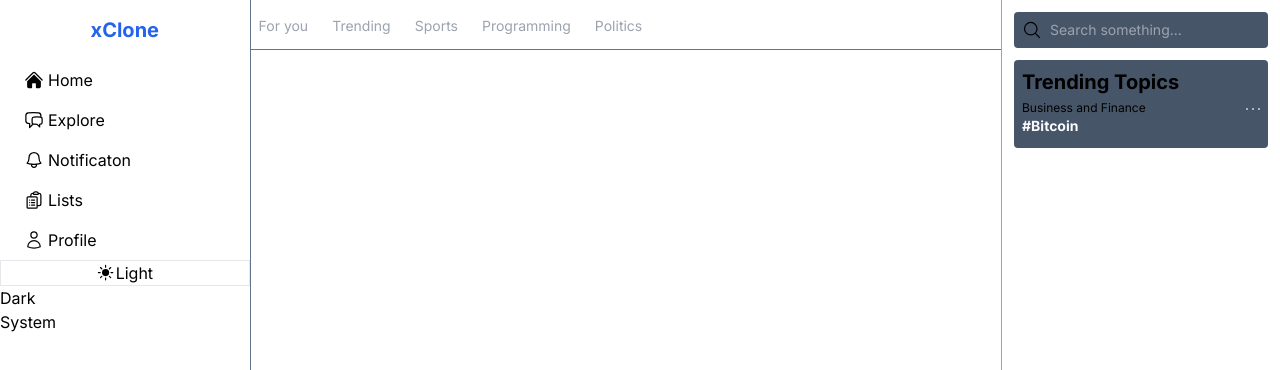
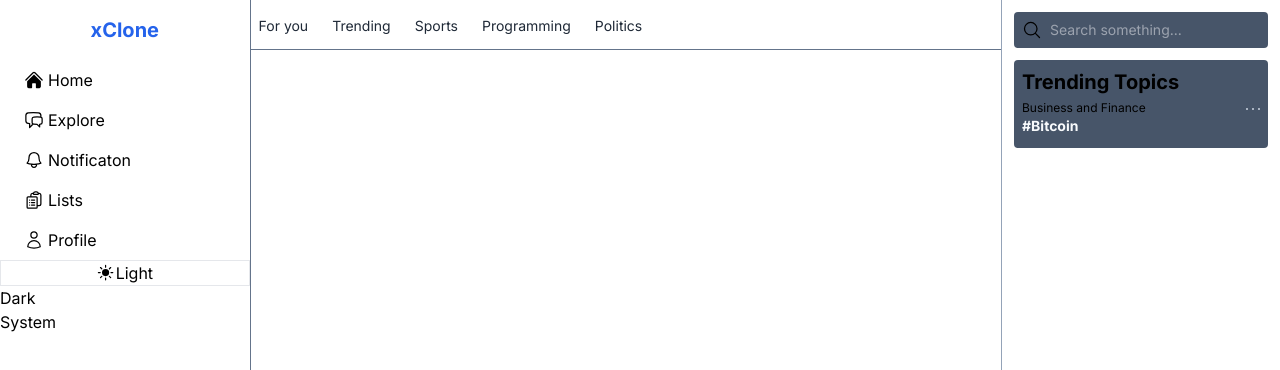
Before and after one commit to ashsajal1/xclone, a Next.js app: page / in a window 1280 px wide. Shown: the top 370 px of the page. Built offline with nearby package versions, Linux system fonts and the light colour scheme.

Commit message:
add dark and light mode design in top header option

```diff
--- a/src/app/page.tsx
+++ b/src/app/page.tsx
@@ -18,8 +18,8 @@ export default function Home() {
         <nav className="w-full">
           <div className='h-[50px] border-b border-slate-500 flex items-center gap-2'>
             {items.map((item) => (
-              <div onClick={() => handleChange(item)} key={item} className='text-gray-400 hover:text-gray-200 cursor-pointer select-none text-center flex flex-col gap-2 items-center justify-between text-sm h-full hover:bg-gray-800 px-2'>
-                <span className={`mt-4 ${selectedItem === item ? 'font-bold text-slate-50' : ''}`}>{item}</span>
+              <div onClick={() => handleChange(item)} key={item} className='text-gray-800 dark:text-slate-50 hover:text-gray-900 dark:hover:text-slate-50 hover:font-bold cursor-pointer select-none text-center flex flex-col gap-2 items-center justify-between text-sm h-full hover:bg-gray-200 dark:hover:bg-gray-600 px-2'>
+                <span className={`mt-4 ${selectedItem === item ? 'font-bold text-gray-900 dark:text-slate-50' : ''}`}>{item}</span>
                 <div className={`h-[4px] w-full bg-blue-600 rounded-full ${selectedItem === item ? '' : 'hidden'}`}></div>
               </div>
             ))}
```
